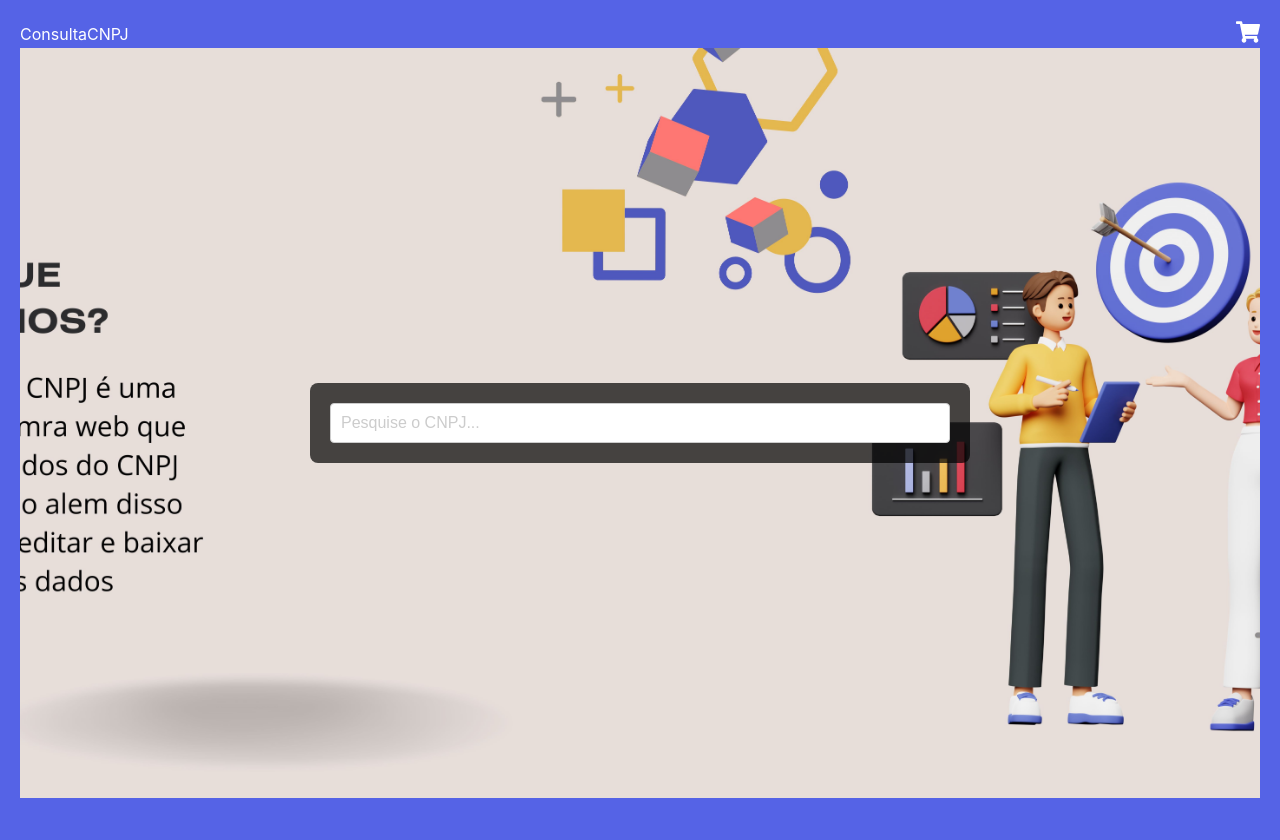
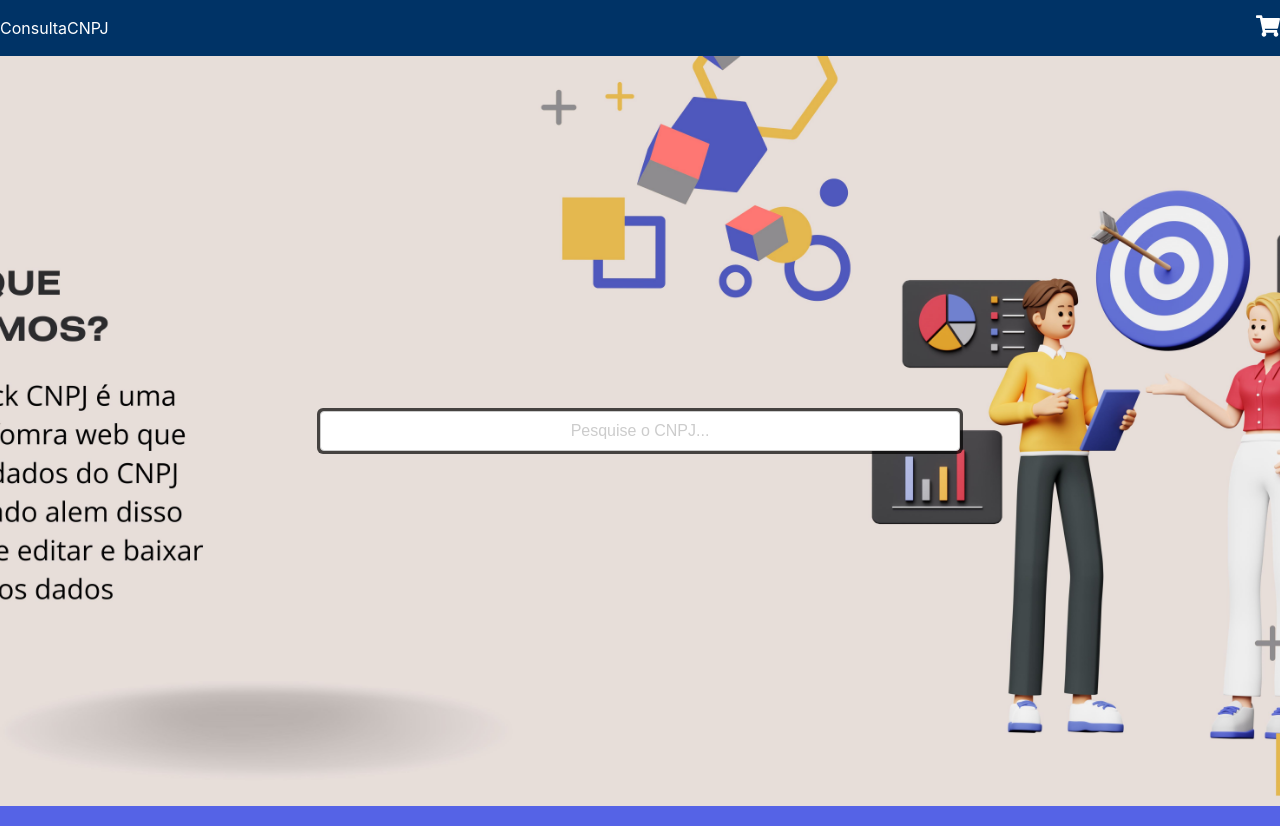
Before and after one commit to GabrielVieira-Code/consulta-cnpj-web, a React (Create React App) app: page / in a window 1280 px wide. Built offline with nearby package versions, Linux system fonts and the light colour scheme.

Commit message:
componentes finalizados

```diff
--- a/src/pages/home/stiled.ts
+++ b/src/pages/home/stiled.ts
@@ -1,10 +1,9 @@
-// src/pages/home/styled.ts
 import styled from 'styled-components';
 import { FaShoppingCart } from 'react-icons/fa';
 import bannerImage from '../../images/banner.jpg'; // Atualize o caminho conforme necessário
 
 export const Container = styled.div`
-  padding: 20px;
+  padding: 0; /* Remove padding que pode afetar o banner */
   background-color: #5563e6;
   min-height: 100vh; /* Garante que o contêiner tenha pelo menos 100% da altura da viewport */
 
@@ -18,6 +17,8 @@ export const Nav = styled.nav`
   justify-content: space-between;
   align-items: center;
   color: white;
+  background:#003366;
+  height: 7vh; /* Ajusta a altura do nav */
 `;
 
 export const CartIcon = styled(FaShoppingCart)`
@@ -30,12 +31,15 @@ export const CartIcon = styled(FaShoppingCart)`
 `;
 
 export const Banner = styled.div`
-  width: 100%; /* Largura total da tela */
-  height:750px; /* Altura do banner */
+  width: 100vw; /* Largura total da viewport */
+  height: 750px; /* Altura do banner */
   background: url(${bannerImage}) no-repeat center center; /* Usar a imagem importada */
   background-size: cover; /* Faz com que a imagem cubra todo o banner */
   position: relative;
-  margin-bottom: 20px; /* Espaço entre o banner e o conteúdo abaixo */
+  margin: 0; /* Remove margens, se houver */
+  padding: 0; /* Remove padding, se houver */
+  box-sizing: border-box; /* Garante que o box model esteja correto */
+  overflow: hidden; /* Garante que nada saia dos limites do banner */
 `;
 
 export const SearchSection = styled.div`
@@ -47,8 +51,8 @@ export const SearchSection = styled.div`
   left: 50%;
   transform: translate(-50%, -50%); /* Centraliza o conteúdo dentro do banner */
   background-color: rgba(0, 0, 0, 0.7); /* Preto opaco */
-  padding: 20px;
-  border-radius: 8px; /* Opcional: Adiciona bordas arredondadas */
+  padding: 3px;
+  border-radius: 6px; /* Opcional: Adiciona bordas arredondadas */
   color: white;
   width: 50%; /* O input ocupará metade da largura do banner */
 `;
@@ -60,6 +64,7 @@ export const SearchInput = styled.input`
   border: 1px solid #ccc; /* Borda fina adicionada */
   border-radius: 4px;
   box-sizing: border-box; /* Garante que o padding não afete o tamanho total */
+  text-align: center; /* Centraliza o texto e o placeholder horizontalmente */
 
   &::placeholder {
     color: #ccc;
```
